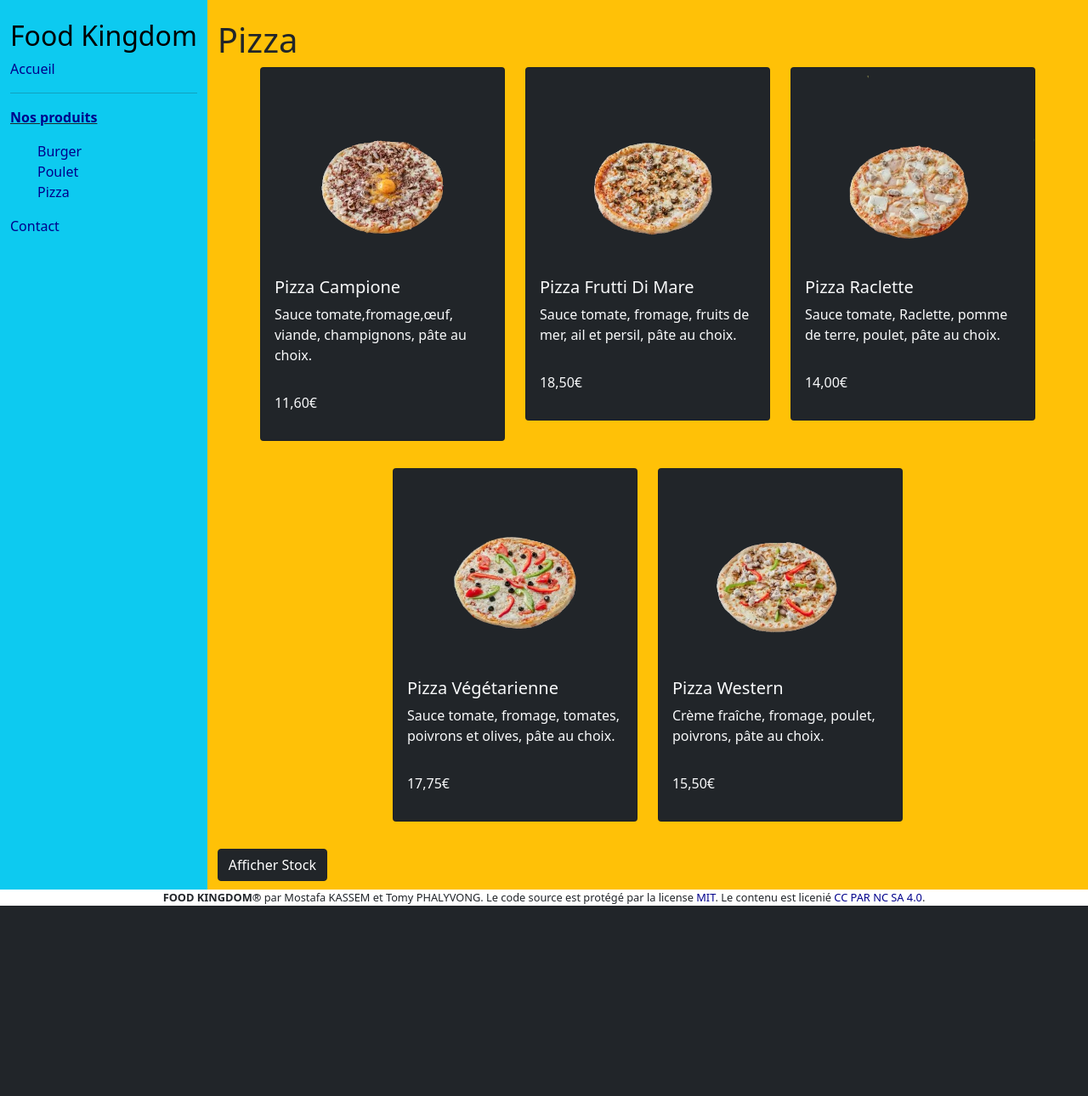
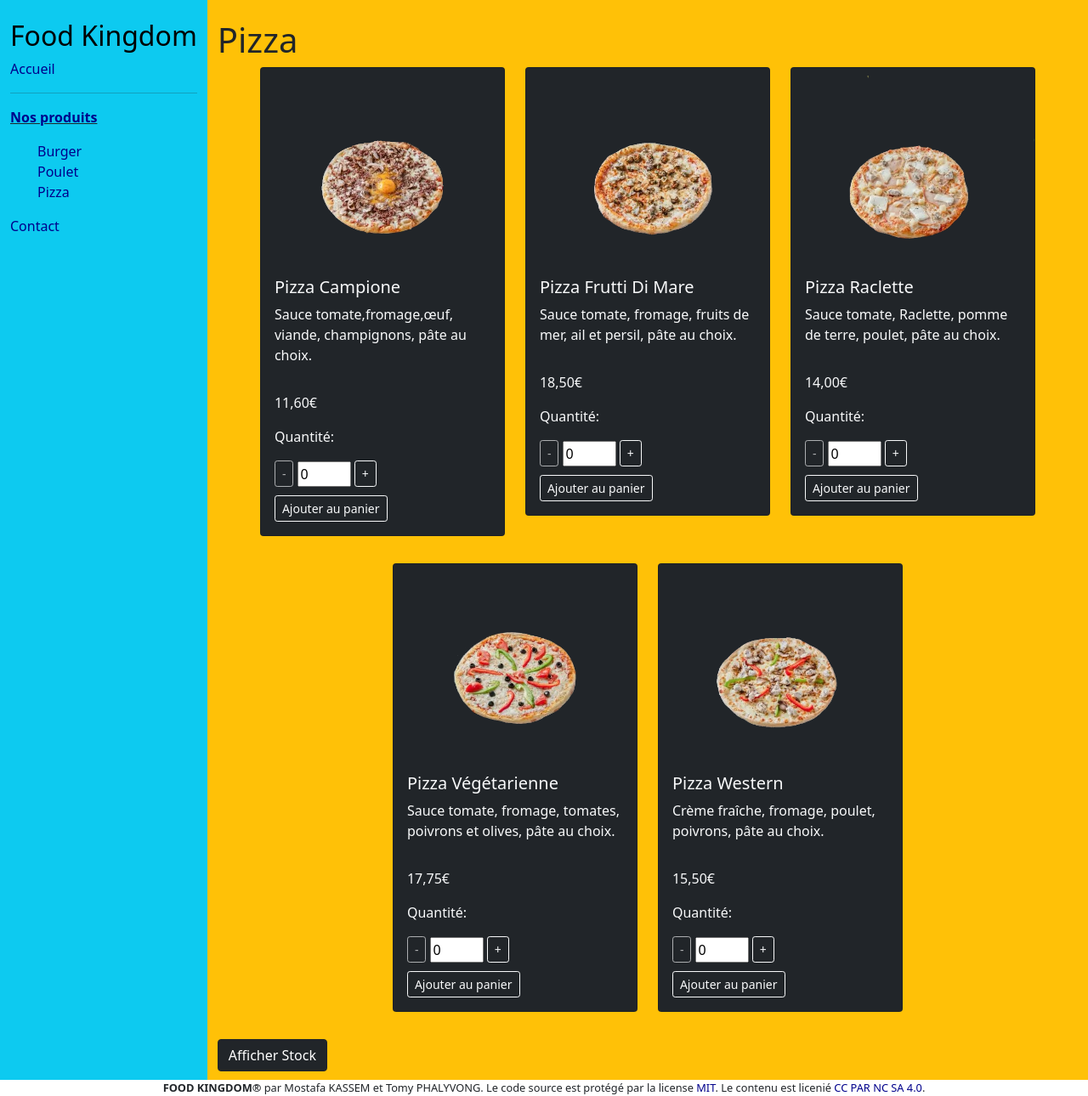
Before and after one commit to KassemMostafa/Food-Kingdom, a PHP site: page /pizza.html in a window 1280 px wide. Shown: the part 81-1371 px from the top of the page at 85% size. Before the commit the page ends 1147 px from the top, so only its background shows below. Run offline with PHP 8.4, Linux system fonts and the light colour scheme.

Commit message:
cart system added no php on all pages

```diff
--- a/Rendu JS/css/style.css
+++ b/Rendu JS/css/style.css
@@ -38,3 +38,10 @@ footer{
     display: none;
     margin-left: 8.125em;
 }
+
+.button-cart{
+    margin-bottom: 4px;
+}
+.button-add-cart{
+    margin-top: 6px;
+}
--- a/Rendu JS/js/script.js
+++ b/Rendu JS/js/script.js
@@ -1,7 +1,6 @@
 "use strict";
-function affichageStock()
-{
-    var stock, i;
+function affichageStock() {
+    let stock, i;
 
     stock = document.getElementsByClassName("stock");
     if (document.getElementById("stock-button").value == 'stock-cache') {
@@ -21,3 +20,32 @@ function affichageStock()
 
     }
 }
+
+function up(divID,button) {
+    let x = document.querySelector('#' + divID); //div correspondant au produit
+    let max = x.getElementsByClassName("stock-quantity")[0].innerHTML; //stock
+
+    if (x.getElementsByClassName("decrease")[0].disabled = true) {
+        x.getElementsByClassName("decrease")[0].disabled = false;
+    }
+
+    x.getElementsByClassName("num")[0].value = parseInt(x.getElementsByClassName("num")[0].value) + 1;
+    if (x.getElementsByClassName("num")[0].value >= parseInt(max)) {
+        document.getElementsByClassName("num")[0].value = max;
+        button.disabled = true;
+    }
+}
+
+function down(divID,button) {
+
+    let x = document.querySelector("#"+ divID);
+
+    if (x.getElementsByClassName("increase")[0].disabled = true) {
+        x.getElementsByClassName("increase")[0].disabled = false;
+    }
+    x.getElementsByClassName("num")[0].value = parseInt(x.getElementsByClassName("num")[0].value) - 1;
+    if (x.getElementsByClassName("num")[0].value <= 0) {
+        document.getElementsByClassName("num")[0].value = 0;
+        button.disabled = true;
+    }
+}
--- a/Rendu JS/pizza.html
+++ b/Rendu JS/pizza.html
@@ -69,66 +69,88 @@
                 <div class="container">
                     <div class="row justify-content-md-center">
                         <div class="col col-md-auto">
-                            <div class="card bg-dark text-light card" style="width: 18rem;">
+                            <div class="card bg-dark text-light card" id="Campione" style="width: 18rem;">
                                 <img src="img/Campione.png" width="286" height="230" class="card-img-top" alt="Campione">
                                 <div class="card-body">
                                     <h5 class="card-title">Pizza Campione</h5>
                                     <p class="card-text">Sauce tomate,fromage,œuf, viande, champignons, pâte au choix.</p>
                                 </div>
                                 <div class="card-body">
-                                    <p>11,60€<span class="stock">Stock : 168</span></p>
-
+                                    <p>11,60€<span class="stock">Stock : <span class ="stock-quantity" >168</span></span></p>
+                                    <p>Quantité:</p>
+                                    <button type="button" class="btn btn-outline-light btn-sm button-cart decrease" disabled onclick="down('Campione',this)">-</button>
+                                    <input type="text" class="num" value="0" size="1" readonly />
+                                    <button type="button" class="btn btn-outline-light btn-sm button-cart increase" onclick="up('Campione',this)">+</button><br>
+                                    <button type="button" class="btn btn-outline-light btn-sm button-add-cart  ">Ajouter au panier</button>
                                 </div>
                             </div>
                         </div>
                         <div class="col col-md-auto">
-                            <div class="card bg-dark text-light" style="width: 18rem;">
+                            <div class="card bg-dark text-light" id ="fruttidemare" style="width: 18rem;">
                                 <img src="img/fruttidemare.png" width="286" height="230" class="card-img-top" alt="fruttidemare">
                                 <div class="card-body">
                                     <h5 class="card-title">Pizza Frutti Di Mare</h5>
                                     <p class="card-text">Sauce tomate, fromage, fruits de mer, ail et persil, pâte au choix. </p>
                                 </div>
                                 <div class="card-body">
-                                    <p>18,50€<span class="stock">Stock : 159</span></p>
-
+                                    <p>18,50€<span class="stock"> Stock : <span class ="stock-quantity" >159</span></span></p>
+                                    <p>Quantité:</p>
+                                    <button type="button" class="btn btn-outline-light btn-sm button-cart decrease" disabled onclick="down('fruttidemare',this)">-</button>
+                                    <input type="text" class="num" value="0" size="1" readonly />
+                                    <button type="button" class="btn btn-outline-light btn-sm button-cart increase" onclick="up('fruttidemare',this)">+</button><br>
+                                    <button type="button" class="btn btn-outline-light btn-sm button-add-cart ">Ajouter au panier</button>
                                 </div>
                             </div>
                         </div>
                         <div class="col col-md-auto">
-                            <div class="card bg-dark text-light" style="width: 18rem;">
+                            <div class="card bg-dark text-light" id="Raclette" style="width: 18rem;">
                                 <img src="img/Raclette.png" width="286" height="230" class="card-img-top" alt="Raclette">
                                 <div class="card-body">
                                     <h5 class="card-title">Pizza Raclette</h5>
                                     <p class="card-text">Sauce tomate, Raclette, pomme de terre, poulet, pâte au choix.</p>
                                 </div>
                                 <div class="card-body">
-                                    <p>14,00€<span class="stock">Stock : 143</span></p>
+                                    <p>14,00€<span class="stock">Stock : <span class ="stock-quantity" >143</span></span></p>
+                                    <p>Quantité:</p>
+                                    <button type="button" class="btn btn-outline-light btn-sm button-cart decrease" disabled onclick="down('Raclette',this)">-</button>
+                                    <input type="text" class="num" value="0" size="1" readonly />
+                                    <button type="button" class="btn btn-outline-light btn-sm button-cart increase" onclick="up('Raclette',this)">+</button><br>
+                                    <button type="button" class="btn btn-outline-light btn-sm button-add-cart ">Ajouter au panier</button>
 
                                 </div>
                             </div>
                         </div>
                         <div class="col col-md-auto">
-                            <div class="card bg-dark text-light" style="width: 18rem;">
-                                <img src="img/vég.png" width="286" height="230" class="card-img-top" alt="Végéterienne">
+                            <div class="card bg-dark text-light" id="Végétarienne" style="width: 18rem;">
+                                <img src="img/vég.png" width="286" height="230" class="card-img-top" alt="Végétarienne">
                                 <div class="card-body">
                                     <h5 class="card-title">Pizza Végétarienne</h5>
                                     <p class="card-text">Sauce tomate, fromage, tomates, poivrons et olives, pâte au choix.</p>
                                 </div>
                                 <div class="card-body">
-                                    <p>17,75€<span class="stock">Stock : 177</span></p>
-
+                                    <p>17,75€<span class="stock">Stock : <span class ="stock-quantity" >177</span></span></p>
+                                    <p>Quantité:</p>
+                                    <button type="button" class="btn btn-outline-light btn-sm button-cart decrease" disabled onclick="down('Végétarienne',this)">-</button>
+                                    <input type="text" class="num" value="0" size="1" readonly />
+                                    <button type="button" class="btn btn-outline-light btn-sm button-cart increase" onclick="up('Végétarienne',this)">+</button><br>
+                                    <button type="button" class="btn btn-outline-light btn-sm button-add-cart ">Ajouter au panier</button>
                                 </div>
                             </div>
                         </div>
                         <div class="col col-md-auto">
-                            <div class="card bg-dark text-light" style="width: 18rem;">
+                            <div class="card bg-dark text-light" id="western" style="width: 18rem;">
                                 <img src="img/western.png" width="286" height="230" class="card-img-top" alt="western">
                                 <div class="card-body">
                                     <h5 class="card-title">Pizza Western</h5>
                                     <p class="card-text">Crème fraîche, fromage, poulet, poivrons, pâte au choix.</p>
                                 </div>
                                 <div class="card-body">
-                                    <p>15,50€<span class="stock">Stock : 238</span></p>
+                                    <p>15,50€<span class="stock">Stock : <span class ="stock-quantity" >238</span></span></p>
+                                    <p>Quantité:</p>
+                                    <button type="button" class="btn btn-outline-light btn-sm button-cart decrease" disabled onclick="down('western',this)">-</button>
+                                    <input type="text" class="num" value="0" size="1" readonly />
+                                    <button type="button" class="btn btn-outline-light btn-sm button-cart increase" onclick="up('western',this)">+</button><br>
+                                    <button type="button" class="btn btn-outline-light btn-sm button-add-cart ">Ajouter au panier</button>
                                 </div>
                             </div>
                         </div>
```
Also changed, not shown: Rendu JS/burger.html (+36 -11 lines), Rendu JS/poulet.html (+35 -10 lines).
